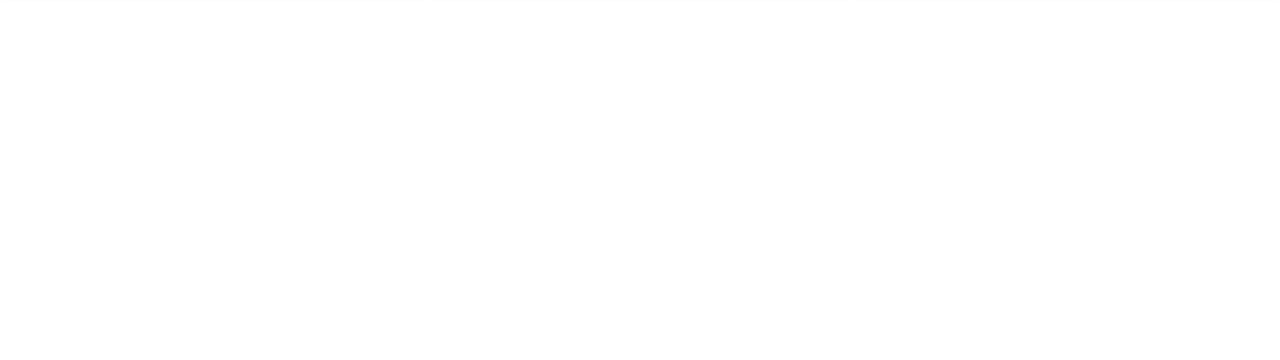
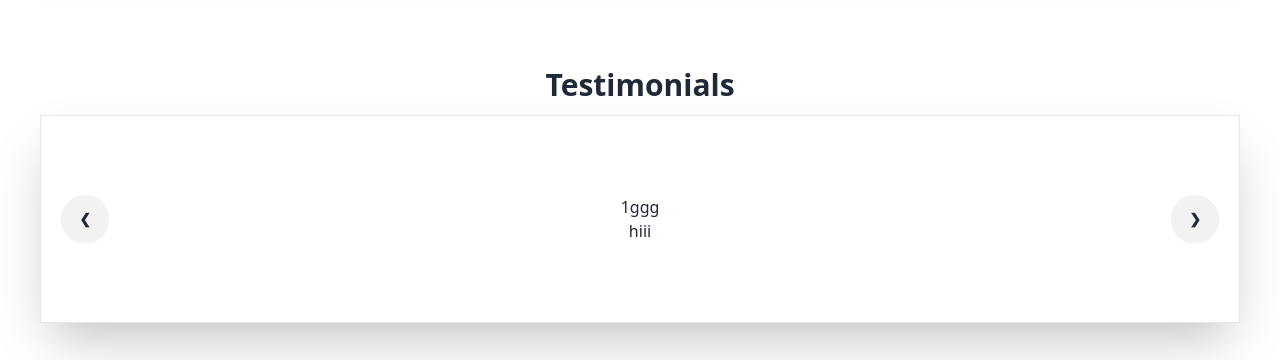
Before and after one commit to Afridi017018/Aid-Camp-Client, a React (Vite) app: page / in a window 1280 px wide. Shown: the part 1899-2259 px from the top of the page. Before the commit the page ends 1918 px from the top, so only its background shows below. Built offline with nearby package versions, Linux system fonts and the light colour scheme.

Commit message:
designed testimonials

```diff
--- a/package.json
+++ b/package.json
@@ -14,6 +14,7 @@
     "axios": "^1.6.2",
     "react": "^18.2.0",
     "react-dom": "^18.2.0",
+    "react-multi-carousel": "^2.8.4",
     "react-router-dom": "^6.20.0",
     "react-toastify": "^9.1.3",
     "sweetalert2": "^11.10.1"
--- a/src/components/PopularCamps/PopularCamps.jsx
+++ b/src/components/PopularCamps/PopularCamps.jsx
@@ -5,7 +5,7 @@
     return (
         <div>
             <h2 className="text-3xl font-bold mt-12 mb-3 text-center">Popular Medical Camps</h2>
-            <div className='grid grid-cols-1 md:grid-cols-2 lg:grid-cols-3'>
+            <div className='grid grid-cols-1 md:grid-cols-2 lg:grid-cols-3 px-10'>
                 <PopularCamp />
                 <PopularCamp />
                 <PopularCamp />
--- /dev/null
+++ b/src/components/Testimonials/Testimonials.jsx
@@ -0,0 +1,47 @@
+import React from 'react';
+
+const Testimonials = () => {
+  return (
+    <div className='px-10 my-10'>
+      <div>
+      <h2 className="text-3xl font-bold mt-12 mb-3 text-center">Testimonials</h2>
+      </div>
+      <div className="carousel w-full h-52 border shadow-2xl">
+        <div id="slide1" className="carousel-item relative w-full">
+          {/* <img src="/images/stock/photo-1625726411847-8cbb60cc71e6.jpg" className="w-full" /> */}
+          <div className="w-full flex flex-col justify-center items-center">
+            <p>1ggg</p>
+            <p>hiii</p>
+            </div>
+          <div className="absolute flex justify-between transform -translate-y-1/2 left-5 right-5 top-1/2">
+            <a href="#slide4" className="btn btn-circle">❮</a>
+            <a href="#slide2" className="btn btn-circle">❯</a>
+          </div>
+        </div>
+        <div id="slide2" className="carousel-item relative w-full">
+        <div className="w-full flex flex-col justify-center items-center">
+            <p>2ggg</p>
+            <p>hiii</p>
+            </div>
+          <div className="absolute flex justify-between transform -translate-y-1/2 left-5 right-5 top-1/2">
+            <a href="#slide1" className="btn btn-circle">❮</a>
+            <a href="#slide3" className="btn btn-circle">❯</a>
+          </div>
+        </div>
+        <div id="slide3" className="carousel-item relative w-full">
+        <div className="w-full flex flex-col justify-center items-center">
+            <p>3ggg</p>
+            <p>hiii</p>
+            </div>
+          <div className="absolute flex justify-between transform -translate-y-1/2 left-5 right-5 top-1/2">
+            <a href="#slide2" className="btn btn-circle">❮</a>
+            <a href="#slide4" className="btn btn-circle">❯</a>
+          </div>
+        </div>
+
+      </div>
+    </div>
+  );
+};
+
+export default Testimonials;
--- a/src/pages/Home/Home.jsx
+++ b/src/pages/Home/Home.jsx
@@ -1,12 +1,15 @@
 import React from 'react';
 import Banner from '../../components/Banner/Banner';
 import PopularCamps from '../../components/PopularCamps/PopularCamps';
+import Testimonials from '../../components/Testimonials/Testimonials';
+
 
 const Home = () => {
     return (
         <div>
             <Banner />
             <PopularCamps />
+            <Testimonials />
         </div>
     );
 };
```
Also changed, not shown: 1 other file (tests, documents, lock files or other folders).
